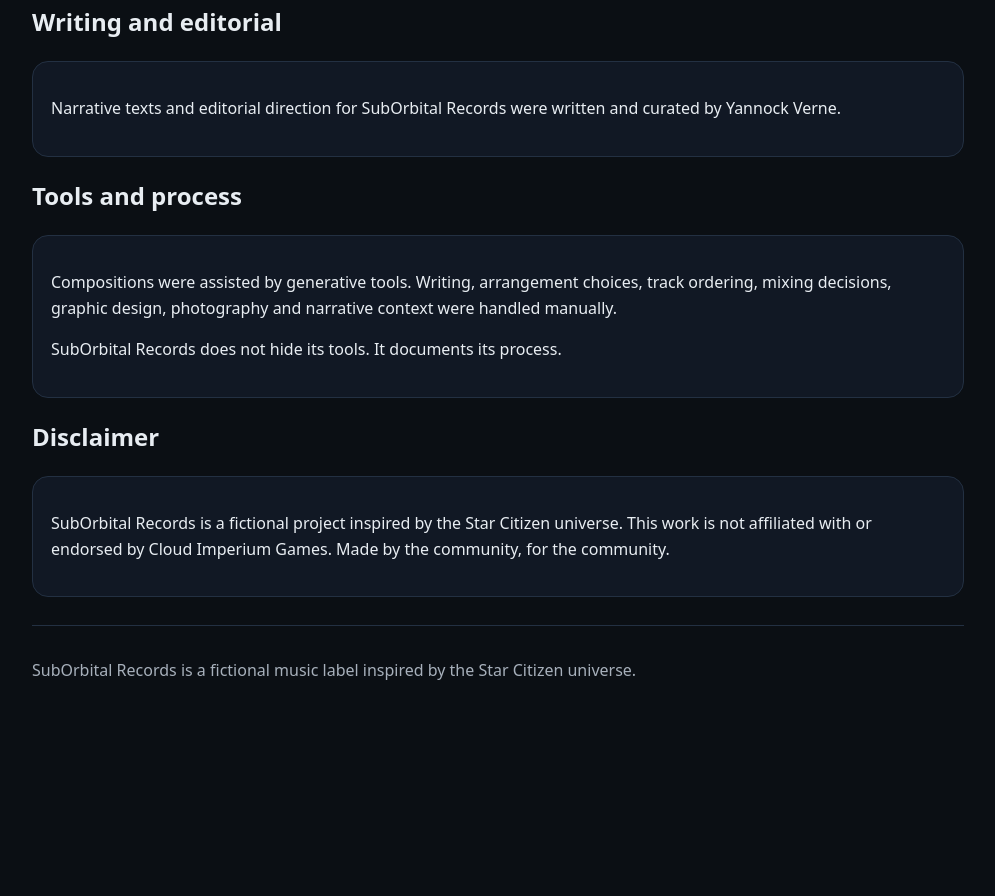
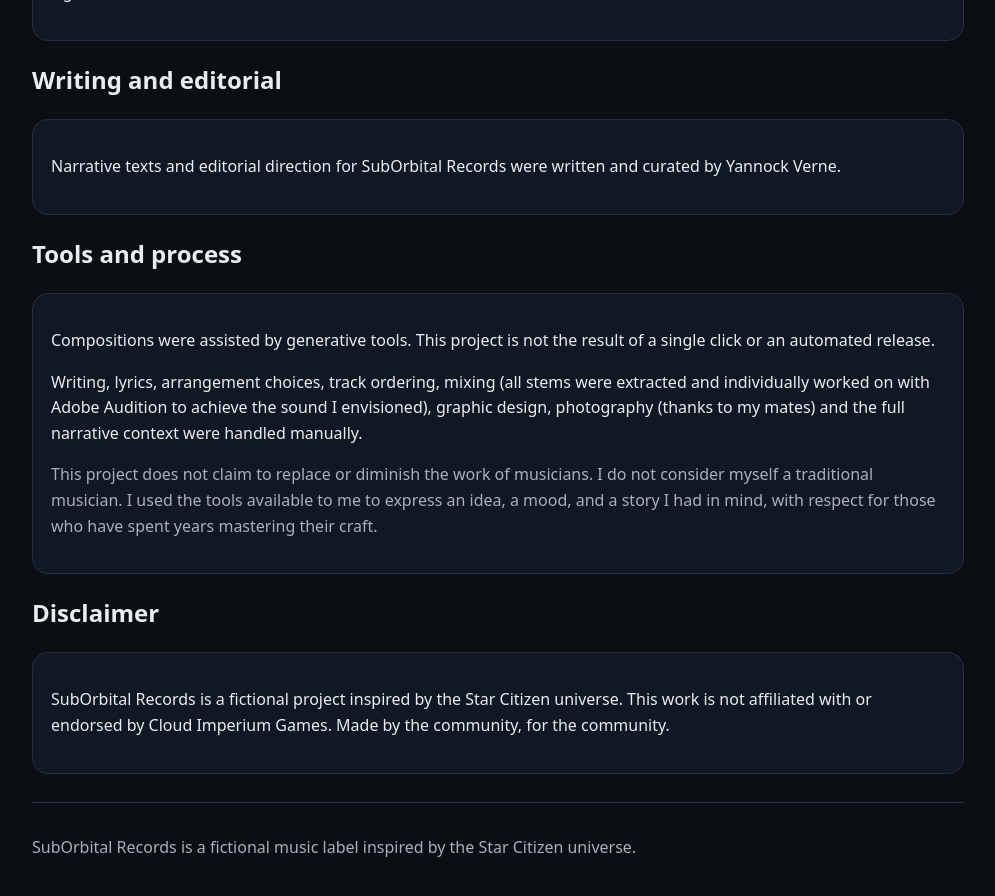
Before and after one commit to yannockverne/suborbital, a Jekyll site: the page built from credits.md, in a window 1280 px wide and 900 px high, scrolled down 1080 px. Shown: the top 896 px of the window, without its empty margins (142-1137 px from the left). Built offline with Jekyll 4.4.1, drawn with Linux system fonts in a browser that asks for light colours; before the commit the page ends 1804 px from its top, so only the background shows below that.

Commit message:
Update credits.md

```diff
--- a/credits.md
+++ b/credits.md
@@ -20,17 +20,17 @@
 </div>
 
 ## Artists
-
-<ul class="list">
-  <li><a href="{{ '/artists/lyra-nhadra/' | relative_url }}">Lyra Nhadra</a></li>
-  <li><a href="{{ '/artists/scrapliners/' | relative_url }}">The Scrapliners</a></li>
-  <li><a href="{{ '/artists/kovah-redd/' | relative_url }}">Kovah Redd</a></li>
-  <li><a href="{{ '/artists/madi-roa/' | relative_url }}">Madi Roa</a></li>
-  <li><a href="{{ '/artists/darren-anders/' | relative_url }}">Darren Anders</a></li>
-  <li><a href="{{ '/artists/sublight-shift/' | relative_url }}">SubLight Shift</a></li>
-  <li><a href="{{ '/artists/nok-varen/' | relative_url }}">Nok Varen</a></li>
-</ul>
-
+<div class="card">
+	<ul class="list">
+	  <li><a href="{{ '/artists/lyra-nhadra/' | relative_url }}">Lyra Nhadra</a></li>
+	  <li><a href="{{ '/artists/scrapliners/' | relative_url }}">The Scrapliners</a></li>
+	  <li><a href="{{ '/artists/kovah-redd/' | relative_url }}">Kovah Redd</a></li>
+	  <li><a href="{{ '/artists/madi-roa/' | relative_url }}">Madi Roa</a></li>
+	  <li><a href="{{ '/artists/darren-anders/' | relative_url }}">Darren Anders</a></li>
+	  <li><a href="{{ '/artists/sublight-shift/' | relative_url }}">SubLight Shift</a></li>
+	  <li><a href="{{ '/artists/nok-varen/' | relative_url }}">Nok Varen</a></li>
+	</ul>
+</div>
 ## The People’s Radio
 
 <div class="card">
@@ -53,11 +53,19 @@
 <div class="card">
   <p>
     Compositions were assisted by generative tools.
-    Writing, arrangement choices, track ordering, mixing decisions, graphic design, photography and narrative context were handled manually.
+    This project is not the result of a single click or an automated release.
   </p>
   <p>
-    SubOrbital Records does not hide its tools. It documents its process.
+    Writing, lyrics, arrangement choices, track ordering, mixing (all stems were extracted and individually worked on with Adobe Audition to achieve the sound I envisioned),
+    graphic design, photography (thanks to my mates) and the full narrative context were handled manually.
   </p>
+  <p class="muted">
+    This project does not claim to replace or diminish the work of musicians.
+    I do not consider myself a traditional musician.
+    I used the tools available to me to express an idea, a mood, and a story
+    I had in mind, with respect for those who have spent years mastering their craft.
+  </p>
+
 </div>
 
 ## Disclaimer
```
